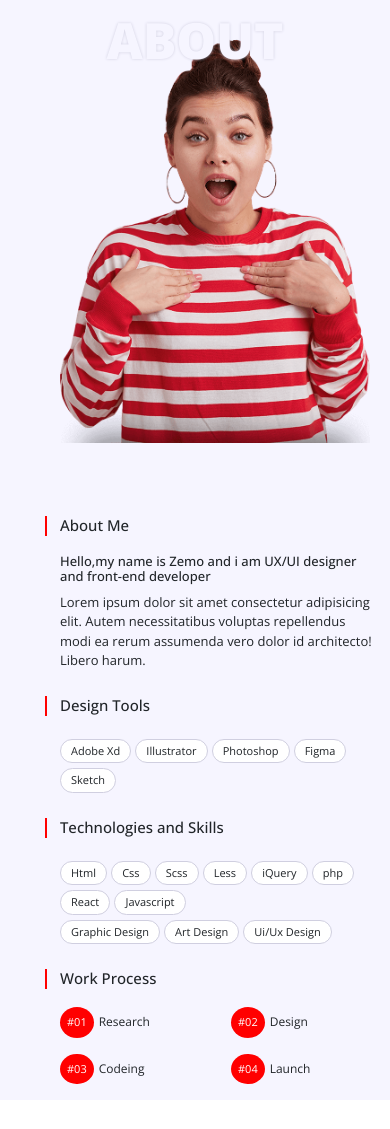
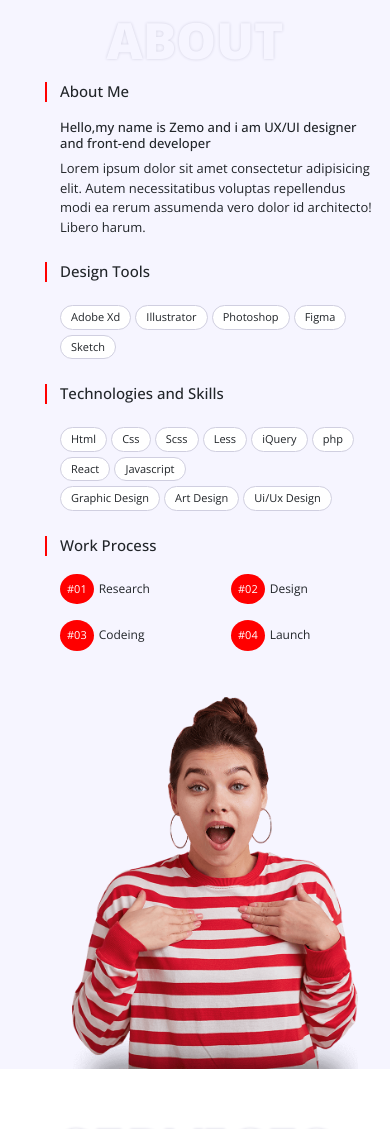
Before and after one commit to manikandan071/ramki-webpage, a plain HTML site: page docs/index.html in a window 390 px wide. Shown: the part 871-2000 px from the top of the page. Drawn offline with nearby package versions, Linux system fonts and the light colour scheme.

Commit message:
new upload

```diff
--- a/docs/index.html
+++ b/docs/index.html
@@ -86,10 +86,10 @@
             <span style="bottom: -69px;">ABOUT</span>
         </div>
         <div class="row">
-            <div class="col-lg-5  about-img">
+            <div class="col-lg-5 d-none d-lg-block mt-4 about-img">
                 <img src="images/about/about-me.png" alt="">
             </div>
-            <div class="col-lg-7 mt-5">
+            <div class="col-xl-7 col-lg-6 mt-5">
                 <div class="about-content ms-5">
                     <h3>About Me</h3>
                     <h4>Hello,my name is Zemo and i am UX/UI designer and front-end developer</h4>
@@ -147,7 +147,7 @@
                         </div>
                     </div>
                 </div>
-                <div class="d-none about-img">
+                <div class="col-12 d-sm-block d-lg-none about-img">
                     <img src="images/about/about-me.png" alt="">
                 </div>
             </div>
```
